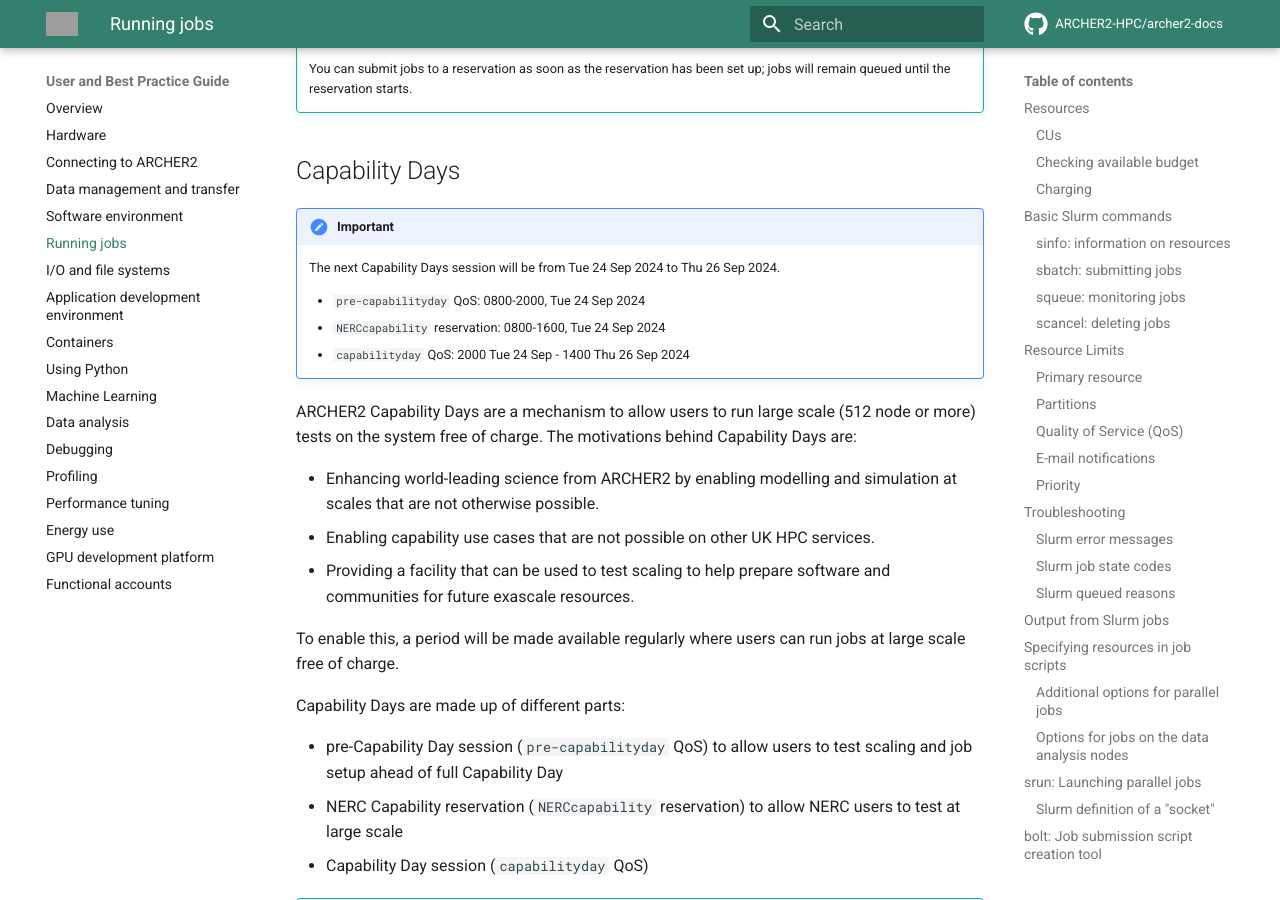
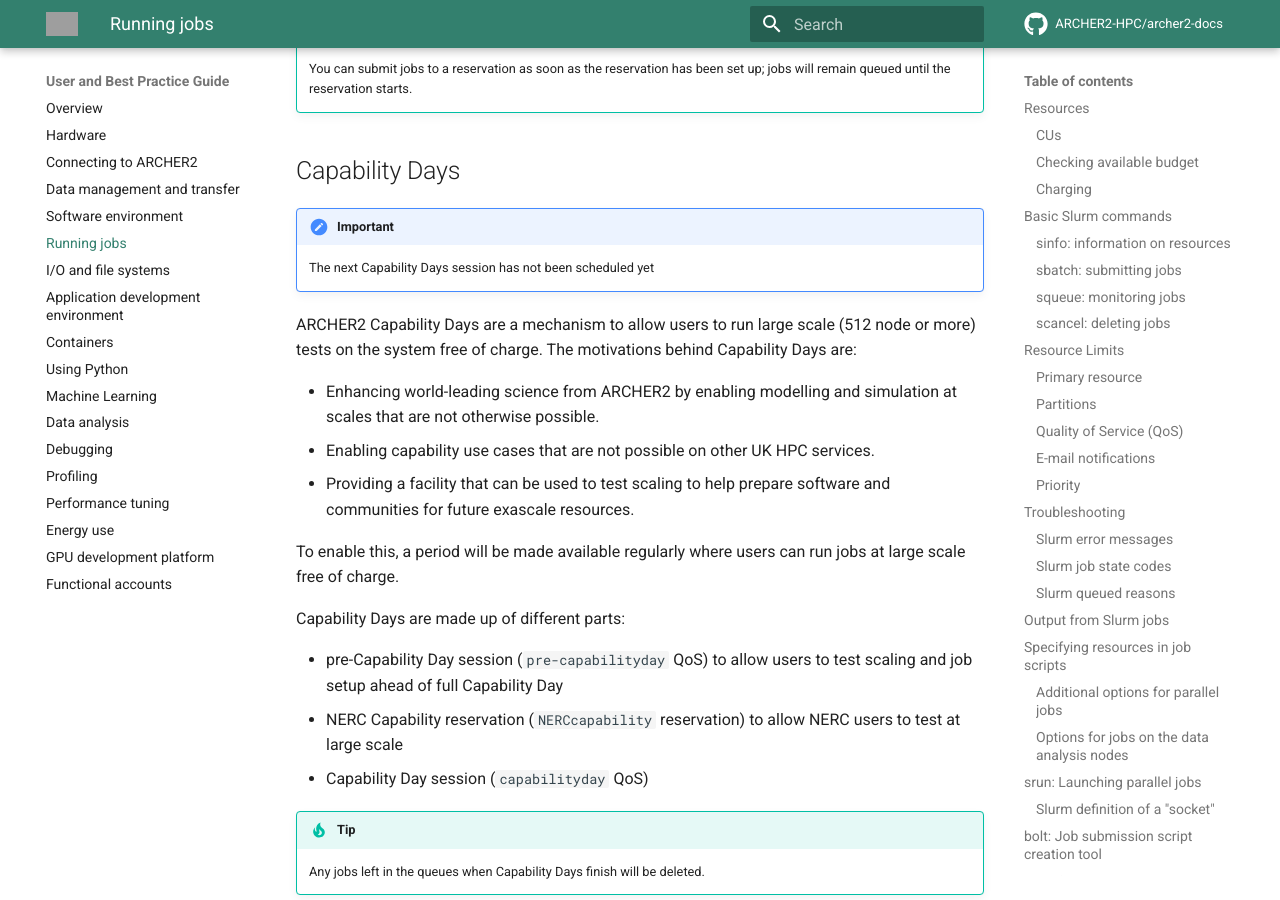
Before and after one commit to ARCHER2-HPC/archer2-docs, an MkDocs documentation site: the page built from docs/user-guide/scheduler.md, in a window 1280 px wide and 900 px high, scrolled down 50139 px. Built offline with MkDocs 1.6.1 and Material for MkDocs 9.7.7, drawn with Linux system fonts in a browser that asks for light colours; comment, search, counter and statistics services are not loaded; grey boxes are pictures that could not be loaded.

Commit message:
Update scheduler.md

```diff
--- a/docs/user-guide/scheduler.md
+++ b/docs/user-guide/scheduler.md
@@ -2307,11 +2307,7 @@
 ## Capability Days
 
 !!! important
-    The next Capability Days session will be from Tue 24 Sep 2024 to Thu 26 Sep 2024.
-
-    - `pre-capabilityday` QoS: 0800-2000, Tue 24 Sep 2024
-    - `NERCcapability` reservation: 0800-1600, Tue 24 Sep 2024
-    - `capabilityday` QoS: 2000 Tue 24 Sep - 1400 Thu 26 Sep 2024
+    The next Capability Days session has not been scheduled yet
 
 ARCHER2 Capability Days are a mechanism to allow users to run large scale (512 node or more) tests
 on the system free of charge. The motivations behind Capability Days are:
```
